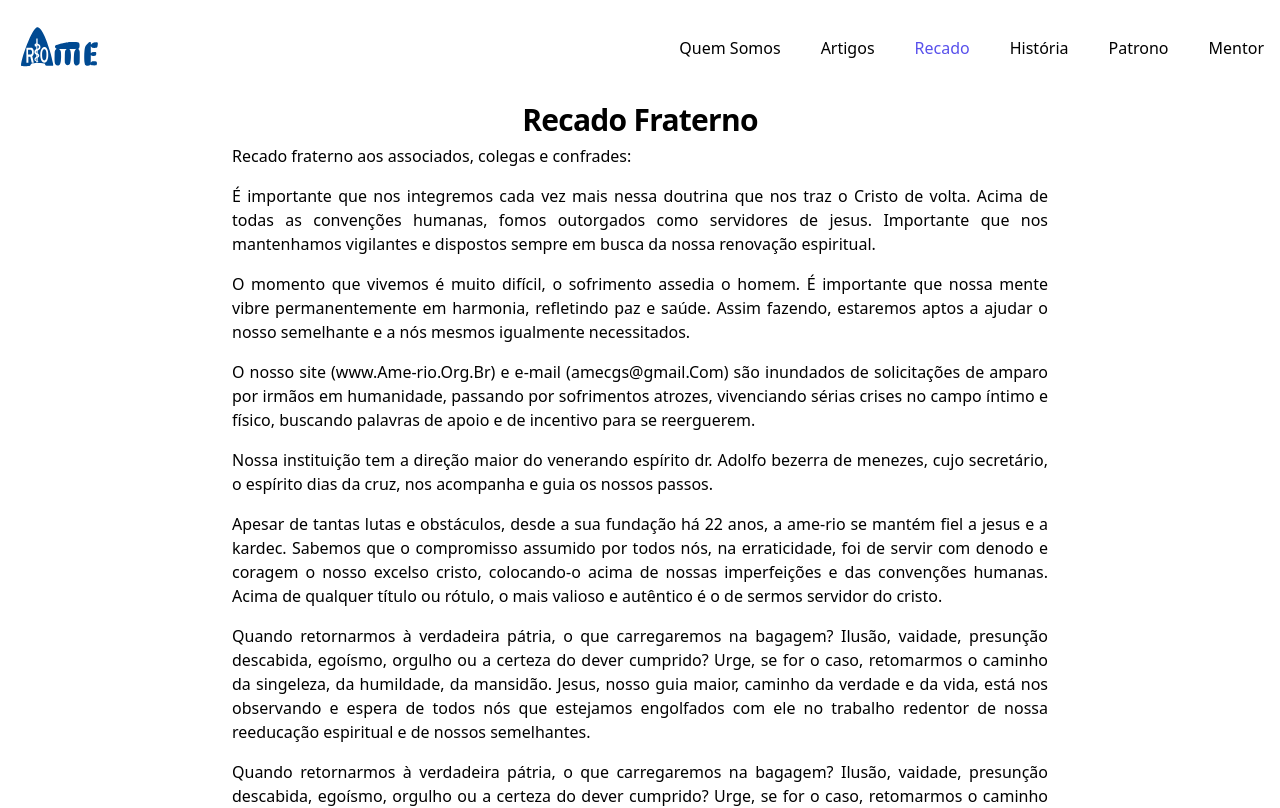
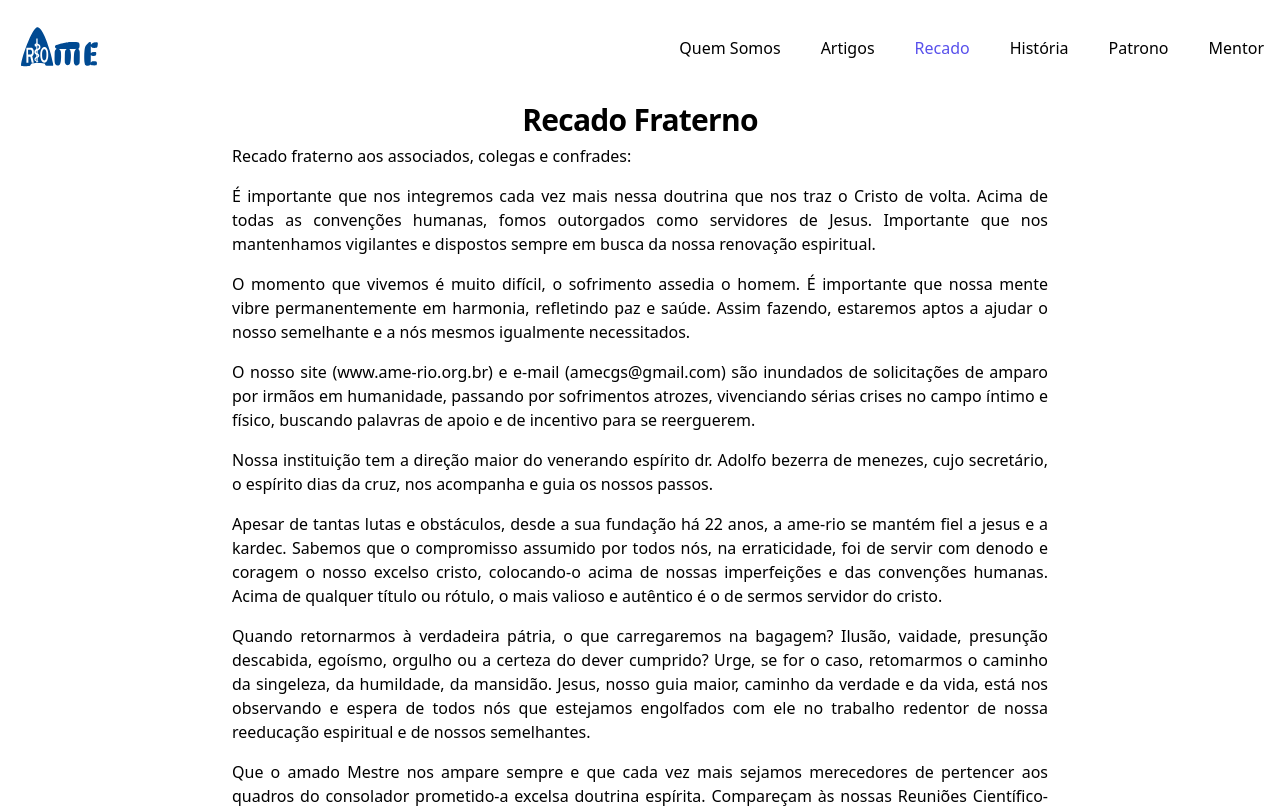
Before and after one commit to Fgomiden/ame-rio-app-v2, a Nuxt app: page /recado in a window 1280 px wide. Shown: the top 808 px of the page. Built offline with nearby package versions, Linux system fonts and the light colour scheme.

Commit message:
fix: duplicate text

```diff
--- a/pages/recado/index.vue
+++ b/pages/recado/index.vue
@@ -19,7 +19,7 @@
         <p class="py-2">
           É importante que nos integremos cada vez mais nessa doutrina que nos
           traz o Cristo de volta. Acima de todas as convenções humanas, fomos
-          outorgados como servidores de jesus. Importante que nos mantenhamos
+          outorgados como servidores de Jesus. Importante que nos mantenhamos
           vigilantes e dispostos sempre em busca da nossa renovação espiritual.
         </p>
         <p class="py-2">
@@ -29,7 +29,7 @@
           nosso semelhante e a nós mesmos igualmente necessitados.
         </p>
         <p class="py-2">
-          O nosso site (www.Ame-rio.Org.Br) e e-mail (amecgs@gmail.Com) são
+          O nosso site (www.ame-rio.org.br) e e-mail (amecgs@gmail.com) são
           inundados de solicitações de amparo por irmãos em humanidade, passando
           por sofrimentos atrozes, vivenciando sérias crises no campo íntimo e
           físico, buscando palavras de apoio e de incentivo para se reerguerem.
@@ -46,15 +46,6 @@
           coragem o nosso excelso cristo, colocando-o acima de nossas
           imperfeições e das convenções humanas. Acima de qualquer título ou
           rótulo, o mais valioso e autêntico é o de sermos servidor do cristo.
-        </p>
-        <p class="py-2">
-          Quando retornarmos à verdadeira pátria, o que carregaremos na bagagem?
-          Ilusão, vaidade, presunção descabida, egoísmo, orgulho ou a certeza do
-          dever cumprido? Urge, se for o caso, retomarmos o caminho da
-          singeleza, da humildade, da mansidão. Jesus, nosso guia maior, caminho
-          da verdade e da vida, está nos observando e espera de todos nós que
-          estejamos engolfados com ele no trabalho redentor de nossa reeducação
-          espiritual e de nossos semelhantes.
         </p>
         <p class="py-2">
           Quando retornarmos à verdadeira pátria, o que carregaremos na bagagem?
```
